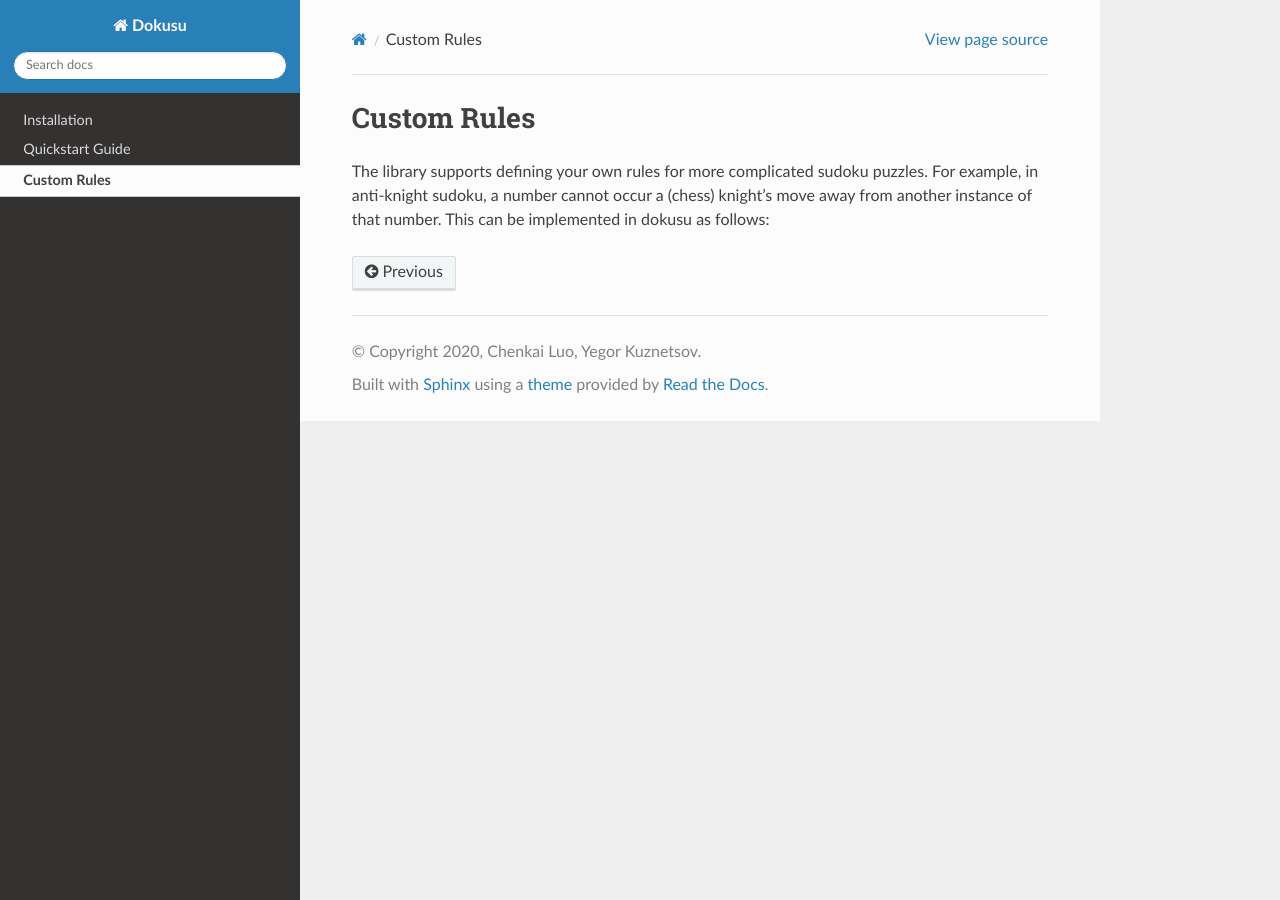
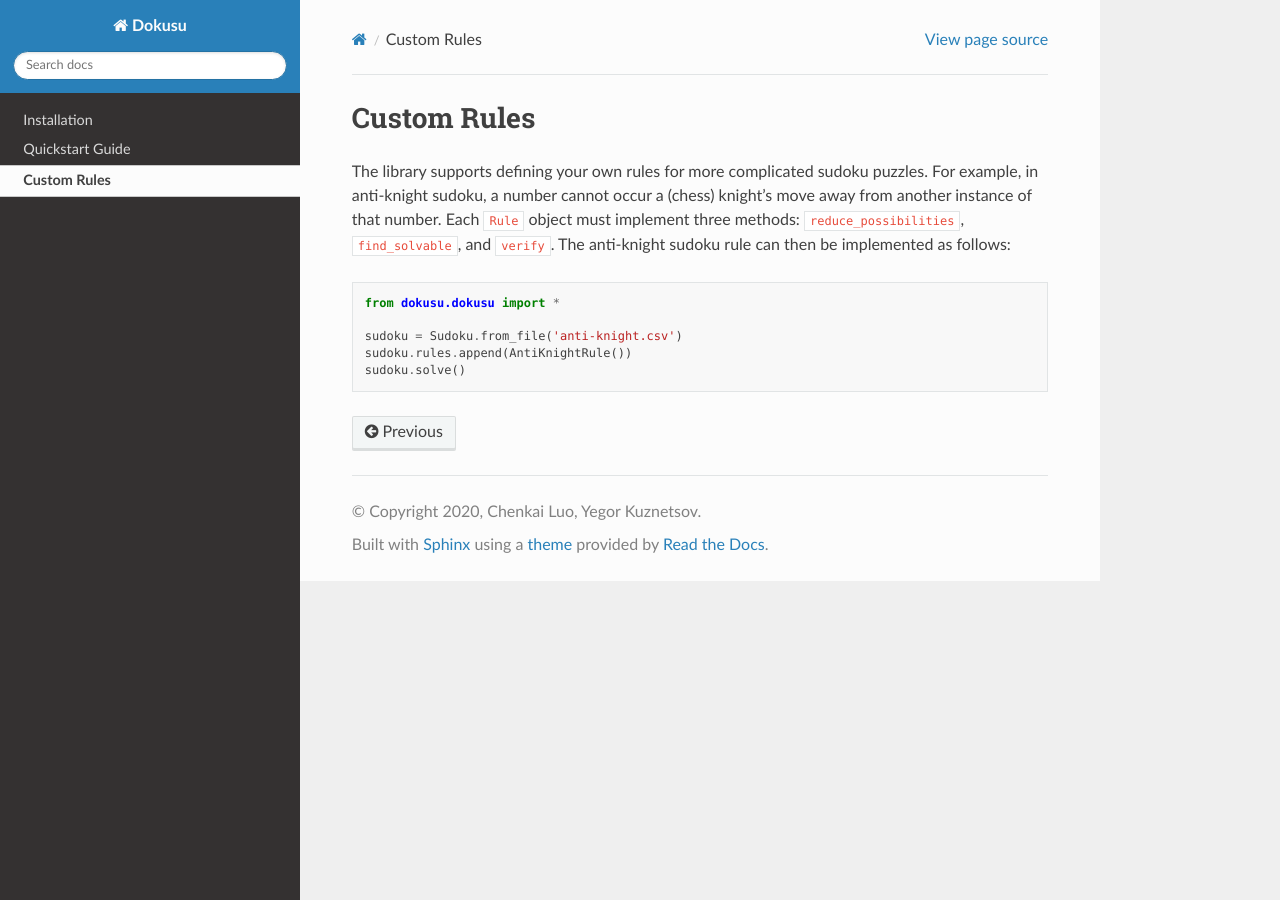
Before and after one commit to Chenkail/Dokusu, a Sphinx documentation site: the page built from docs/source/custom-rules.rst, in a window 1280 px wide. Built offline with Sphinx 7.4.7 and the Read the Docs theme 2.0.0, drawn with Linux system fonts in a browser that asks for light colours.

Commit message:
Update custom-rules.rst

```diff
--- a/docs/source/custom-rules.rst
+++ b/docs/source/custom-rules.rst
@@ -2,4 +2,12 @@
 Custom Rules
 ************
 
-The library supports defining your own rules for more complicated sudoku puzzles. For example, in anti-knight sudoku, a number cannot occur a (chess) knight's move away from another instance of that number. This can be implemented in dokusu as follows:
+The library supports defining your own rules for more complicated sudoku puzzles. For example, in anti-knight sudoku, a number cannot occur a (chess) knight's move away from another instance of that number. Each ``Rule`` object must implement three methods: ``reduce_possibilities``, ``find_solvable``, and ``verify``. The anti-knight sudoku rule can then be implemented as follows:
+
+.. code:: python
+
+    from dokusu.dokusu import *
+
+    sudoku = Sudoku.from_file('anti-knight.csv')
+    sudoku.rules.append(AntiKnightRule())
+    sudoku.solve()
```
